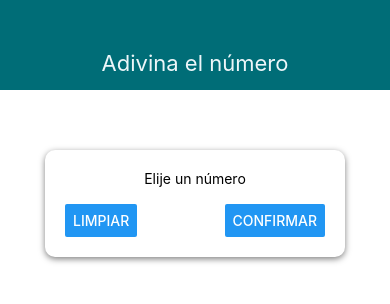
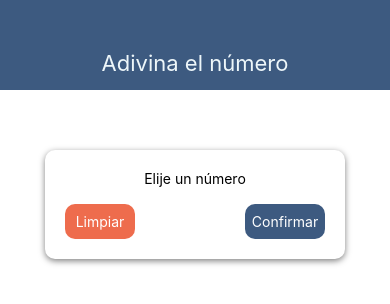
Before and after one commit to jorjonico/AppGame, a React Native app: screen / in a window 390 px wide. Shown: the top 304 px of the page. Built offline with nearby package versions, Linux system fonts and the light colour scheme.

Commit message:
constantes color

```diff
--- a/components/Header.js
+++ b/components/Header.js
@@ -15,14 +15,14 @@ export default Header
 
 const styles = StyleSheet.create({
     header:{
-        backgroundColor: "#006d77",
+        backgroundColor: colors.primary,
         height: 90,
         paddingTop: 36,
         alignItems: 'center',
         justifyContent: 'center',
     },
     headerTittle:{
-        color: "#edf6f9",
+        color: colors.white,
         fontSize: 22,
     }
 })
--- a/constants/colors.js
+++ b/constants/colors.js
@@ -1,4 +1,4 @@
-export default{
+export default {
     primary: '#3d5a80',
     secondary: '#ee6c4d',
     white: '#edf6f9',
--- a/sceens/StartGameScreen.js
+++ b/sceens/StartGameScreen.js
@@ -2,6 +2,7 @@ import { Button, Pressable, StyleSheet, Text, TextInput, View } from 'react-nati
 
 import Card from '../components/Card'
 import React from 'react'
+import colors from '../constants/colors'
 
 const StarGameScreen = () => {
     return (
@@ -10,8 +11,12 @@ const StarGameScreen = () => {
                 <Text>Elije un número</Text>
                 <TextInput />
                 <View style={styles.buttonContainer}>
-                    <Button title='Limpiar'/>
-                    <Button title='Confirmar'/>
+                    <Pressable style={styles.cleanButton}>
+                        <Text style={{color: 'white'}}>Limpiar</Text>
+                    </Pressable>
+                    <Pressable style={{...styles.cleanButton, ...styles.confirmButton}}>
+                        <Text style={{color: 'white'}}>Confirmar</Text>
+                    </Pressable>
                 </View>
             </Card>
         </View>
@@ -32,5 +37,16 @@ const styles = StyleSheet.create({
         width: '100%',
         justifyContent: 'space-between',
     },
-
+    cleanButton:{
+        backgroundColor: colors.secondary,
+        height: 35,
+        width: 70,
+        justifyContent: 'center',
+        alignItems: 'center',
+        borderRadius: 10,
+    },
+    confirmButton:{
+        backgroundColor: colors.primary,
+        width: 80,
+    }
 })
```
